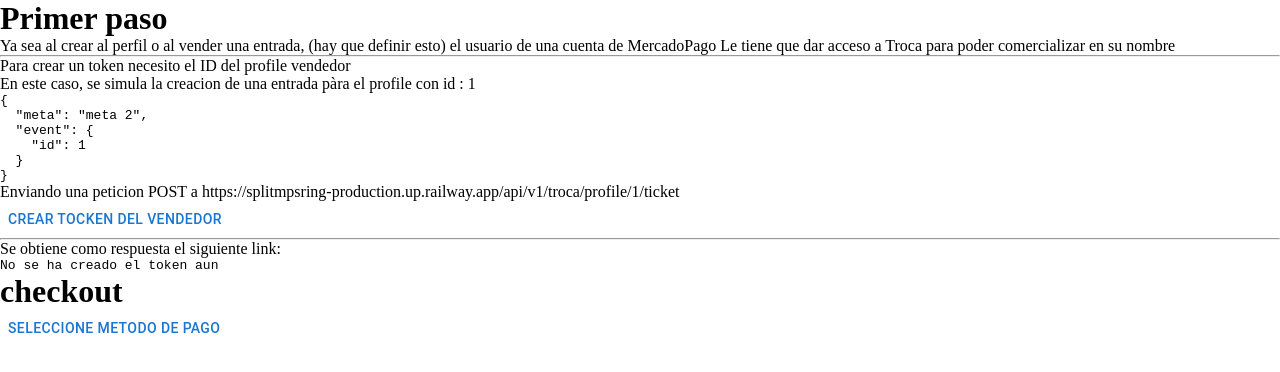
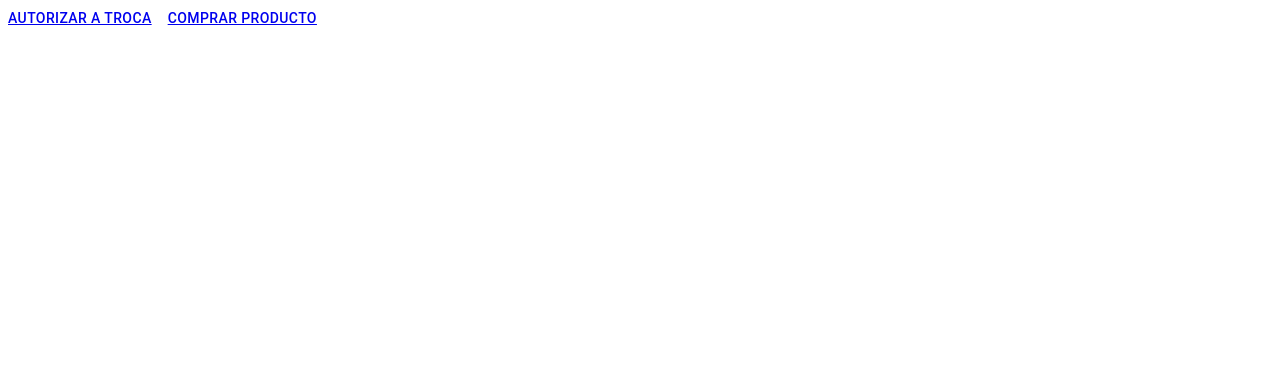
Before and after one commit to Nesarifr/microfrontmp, a React (Vite) app: page / in a window 1280 px wide. Shown: the top 372 px of the page. Built offline with nearby package versions, Linux system fonts and the light colour scheme; what @mercadopago/sdk-react would draw is missing.

Commit message:
refactor procesos

```diff
--- /dev/null
+++ b/src/components/pages/authoMp/AuthMP.jsx
@@ -0,0 +1,80 @@
+import {initMercadoPago, Wallet} from "@mercadopago/sdk-react";
+import { useEffect, useState } from "react";
+import { Link, useLocation, useNavigate } from "react-router-dom";
+import {Button} from "@mui/material";
+import  axios  from "axios";
+
+//simulacion del carrito de compras, en localstorage quizas
+const profile = {
+    id: 1,
+    name: "Lalo",
+    email: "test_user_435626719@testuser.com"
+};
+
+initMercadoPago(import.meta.env.VITE_PUBLICKEY,
+    {locale: "es-AR"});
+
+const urlBack = import.meta.env.VITE_URLBACK;
+
+export const AuthMP = () => {
+
+    const [tokenUrl, setTokenUrl] = useState(null);
+    // obtenecion del codigo de autorizacion de mercado pago
+    const location = useLocation();
+    const navigate = useNavigate();
+
+    const queryParams = new URLSearchParams(location.search);
+    const paramCode = queryParams.get("code"); //code cuando se pide authorizacion al  vendedor para MP
+    const paramState= queryParams.get("state"); //randomID cuando se pide authorizacion al  vendedor para MP
+
+    useEffect(() => {
+
+        if(paramCode && paramState){
+            createTokenAccess();
+        }
+
+    }, [paramCode, paramState])
+
+    const createTokenAccess = async () => {
+        try {
+            await axios.get(
+                `${urlBack}/mp/oauth?code=${paramCode}&state=${paramState}`);
+            navigate("/home");
+        } catch (error) {
+            console.log(error);
+        }
+    };
+
+    const handlerToken = async () => {
+        try {
+            let response = await axios.post(
+                `${urlBack}/profile/${profile.id}/auth-mp`, body);
+            setTokenUrl(response.data.mp_url);
+        } catch (error) {
+            console.log(error);
+        }
+    };
+
+    return (
+        <div>
+            <h1> Primer paso </h1>
+            <p> Ya sea al crear al perfil o al vender una entrada, (hay que definir esto) el usuario de una cuenta de MercadoPago
+                Le tiene que dar acceso a Troca para poder comercializar en su nombre </p>
+            <hr />
+            <p> Para crear un token necesito el ID del profile vendedor </p>
+
+            <p>Enviando una peticion POST a {urlBack}/profile/1/auth-mp</p>
+            <Button onClick={handlerToken}>
+                crear Tocken del vendedor
+            </Button>
+            <hr />
+            <p> Se obtiene como respuesta el siguiente link: </p>
+            <pre>
+                {tokenUrl ? tokenUrl : "No se ha creado el token aun"}
+            </pre>
+                {tokenUrl && (
+                    <Link to={tokenUrl}>Link de acceso a la cuenta de MercadoPago</Link>
+                )}
+        </div>
+    )
+}
--- a/src/components/pages/checkout/Checkout.jsx
+++ /dev/null
@@ -1,141 +0,0 @@
-import {initMercadoPago, Wallet} from "@mercadopago/sdk-react";
-import { useEffect, useState } from "react";
-import { Link, useLocation } from "react-router-dom";
-import {Button} from "@mui/material";
-import  axios  from "axios";
-
-//simulacion del carrito de compras, en localstorage quizas
-const cart = {
-    id: 1,
-    unit_price: 100,
-    quantity: 1,
-};
-
-let newTicket = {
-    "meta": "meta 2",
-    "event":{
-        "id":1
-    }
-}
-
-initMercadoPago(import.meta.env.VITE_PUBLICKEY,
-    {locale: "es-AR"});
-
-const urlBack = import.meta.env.VITE_URLBACK;
-
-export const Checkout = () => {
-    // preferencia del pedido, datos sobre la compra, el producto, metodo de pago etc
-    const [preferenceId, setPreferenceId] = useState(null);
-    const [initPoint, setInitPoint] = useState(null);
-    // datos del usuario comprador
-    const [profileData, setProfileData] = useState({id:1});
-    const [tokenUrl, setTokenUrl] = useState(null);
-    // obtenecion del codigo de autorizacion de mercado pago
-    const location = useLocation();
-    const queryParams = new URLSearchParams(location.search);
-    const paramCode = queryParams.get("code");
-    const paramState= queryParams.get("state");
-
-
-    useEffect(() => {
-        if(paramCode && paramState){
-            console.log(paramCode);
-            console.log(paramState);
-            createTokenAccess();
-        } else {
-            console.log("No hay codigo de autorizacion");
-        }
-    }, [paramCode, paramState])
-
-    const createTokenAccess = async () => {
-        try {
-            await axios.get(
-                `${urlBack}/mp/oauth?code=${paramCode}&state=${paramState}`);
-        } catch (error) {
-            console.log(error);
-        }
-    };
-    // Crear las prefencia de compras con los datos obtenidos del front hacia el back
-    const createPreference = async () => {
-        const newArray = {
-                id: cart.id,
-                unit_price: cart.unit_price,
-                quantity: cart.quantity,
-            };
-            const body = {
-                "items": newArray,
-                "payer": {
-                    "email": "test_user_435626719@testuser.com",
-                    "name": "Lalo",
-                }
-            }
-
-            console.log(body)
-        try {
-            let response = await axios.post(`${urlBack}/shop/create-preference`, body);
-            console.log(response.data);
-            return response.data
-        } catch (error) {
-            console.log(error);
-        }
-    };
-
-    const handleBuy = async () => {
-        const {id} = await createPreference();
-        console.log(id);
-        if (id) {
-            console.log(id);
-            setPreferenceId(id);
-        }
-    };
-
-    const handlerToken = async () => {
-        try {
-            //se hace un body de la creacion de un Ticket, esto se puede cambiar segun convenga
-            let body = newTicket;
-            let response = await axios.post(
-                `${urlBack}/profile/1/ticket`, body);
-            console.log(response.data);
-            setTokenUrl(response.data.mp_url);
-        } catch (error) {
-            console.log(error);
-        }
-    };
-
-    return (
-        <div>
-            <h1> Primer paso </h1>
-            <p> Ya sea al crear al perfil o al vender una entrada, (hay que definir esto) el usuario de una cuenta de MercadoPago
-                Le tiene que dar acceso a Troca para poder comercializar en su nombre </p>
-            <hr />
-            <p> Para crear un token necesito el ID del profile vendedor </p>
-            <p>En este caso, se simula la creacion de una entrada pàra el profile con id : 1</p>
-            <pre>
-                {JSON.stringify(newTicket, null, 2)}
-            </pre>
-            <p>Enviando una peticion POST a {urlBack}/profile/1/ticket</p>
-            <Button onClick={handlerToken}>
-                crear Tocken del vendedor
-            </Button>
-            <hr />
-            <p> Se obtiene como respuesta el siguiente link: </p>
-            <pre>
-                {tokenUrl ? tokenUrl : "No se ha creado el token aun"}
-            </pre>
-                {tokenUrl && (
-                    <Link to={tokenUrl}>Link de acceso a la cuenta de MercadoPago</Link>
-                )}
-
-
-            <h1>checkout</h1>
-            <Button onClick={handleBuy}>
-                        Seleccione metodo de pago
-            </Button>
-                {preferenceId && (
-                    <Wallet
-                        initialization={{ preferenceId: preferenceId }}
-                    />
-                )}
-        </div>
-    )
-}
--- a/src/components/pages/home/Home.jsx
+++ b/src/components/pages/home/Home.jsx
@@ -1,5 +1,18 @@
+import { Button } from "@mui/material"
+import { Link } from "react-router-dom"
+
 export const Home = () => {
+
+
+
     return (
-        <div>Home</div>
+        <>
+            <Button>
+                <Link to="/authmp">Autorizar a Troca</Link>
+            </Button>
+            <Button>
+                <Link to="/item">Comprar Producto</Link>
+            </Button>
+        </>
     )
 }
--- /dev/null
+++ b/src/components/pages/item/Item.jsx
@@ -0,0 +1,56 @@
+import { initMercadoPago } from "@mercadopago/sdk-react";
+import { Button } from "@mui/material";
+import axios from "axios";
+
+const cart = {
+    id: 1,
+    unit_price: 100,
+    quantity: 1,
+};
+const profile = {
+    id: 1,
+    name: "Lalo",
+    email: "test_user_435626719@testuser.com"
+};
+
+initMercadoPago(import.meta.env.VITE_PUBLICKEY,
+    {locale: "es-AR"});
+
+const urlBack = import.meta.env.VITE_URLBACK;
+
+export const Item = () => {
+    const createPreference = async () => {
+        const newArray = {
+                id: cart.id,
+                unit_price: cart.unit_price,
+                quantity: cart.quantity,
+            };
+            const body = {
+                "items": newArray,
+                "payer": profile
+            }
+        try {
+            let response = await axios.post(`${urlBack}/shop/create-preference`, body);
+            let {mp_url} = response.data;
+            return mp_url;
+        } catch (error) {
+            console.log(error);
+        }
+    };
+    // Crear las prefencia de compras con los datos obtenidos del front hacia el back
+    const handleBuy = async () => {
+        const mp_url = await createPreference();
+        if (mp_url) {
+            redirect(mp_url);
+        }
+    };
+
+    return (
+        <div>
+            <h1>Comprar producto!</h1>
+                <Button onClick={handleBuy}>
+                    Comprar Producto!!
+                </Button>
+        </div>
+    )
+}
--- a/src/router/AppRouter.jsx
+++ b/src/router/AppRouter.jsx
@@ -1,13 +1,16 @@
 import {Route, Routes} from 'react-router-dom';
 import { Home } from '../components/pages/home/Home';
-import { Checkout } from '../components/pages/checkout/Checkout';
+import { Item } from '../components/pages/item/Item';
+import { AuthMP } from '../components/pages/authoMp/AuthMP';
 
 export const AppRouter = () => {
     return (
         <>
             <Routes>
-                <Route path="/*" element={<Checkout />} />
-                <Route path="/checkout" element={<Checkout />} />
+                <Route path="/*" element={<Home />} />
+                <Route path="/item" element={<Item />} />
+                <Route path="/authmp" element={<AuthMP />} />
+
 
             </Routes>
         </>
```
